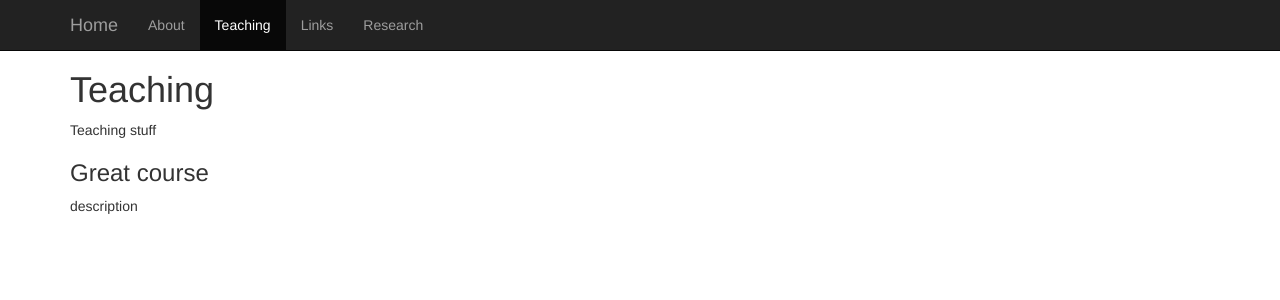
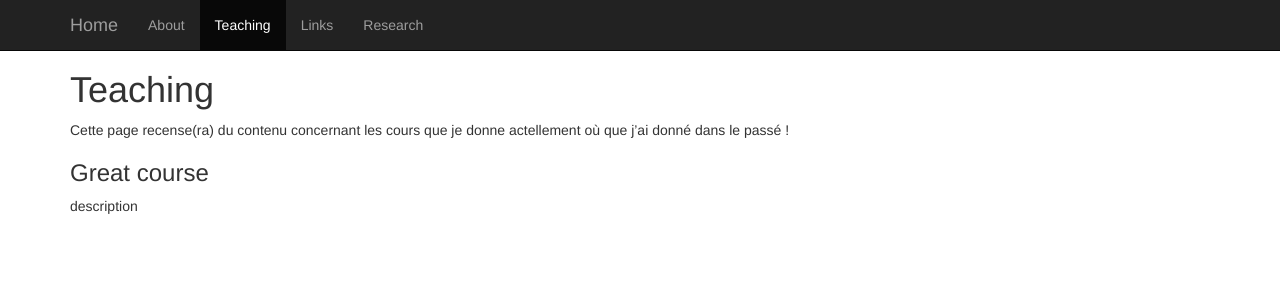
Before and after one commit to avirouleau/Site, a Jekyll site: the page built from teaching.md, in a window 1280 px wide. Shown: the top 300 px of the page. Built offline with Jekyll 4.4.1, drawn with Linux system fonts in a browser that asks for light colours.

Commit message:
du blabla

```diff
--- a/teaching.md
+++ b/teaching.md
@@ -5,7 +5,7 @@ permalink: /teaching/
 include_in_nav: 2
 ---
 
-Teaching stuff
+Cette page recense(ra) du contenu concernant les cours que je donne actellement où que j'ai donné dans le passé !
 
 ### Great course
 
```
